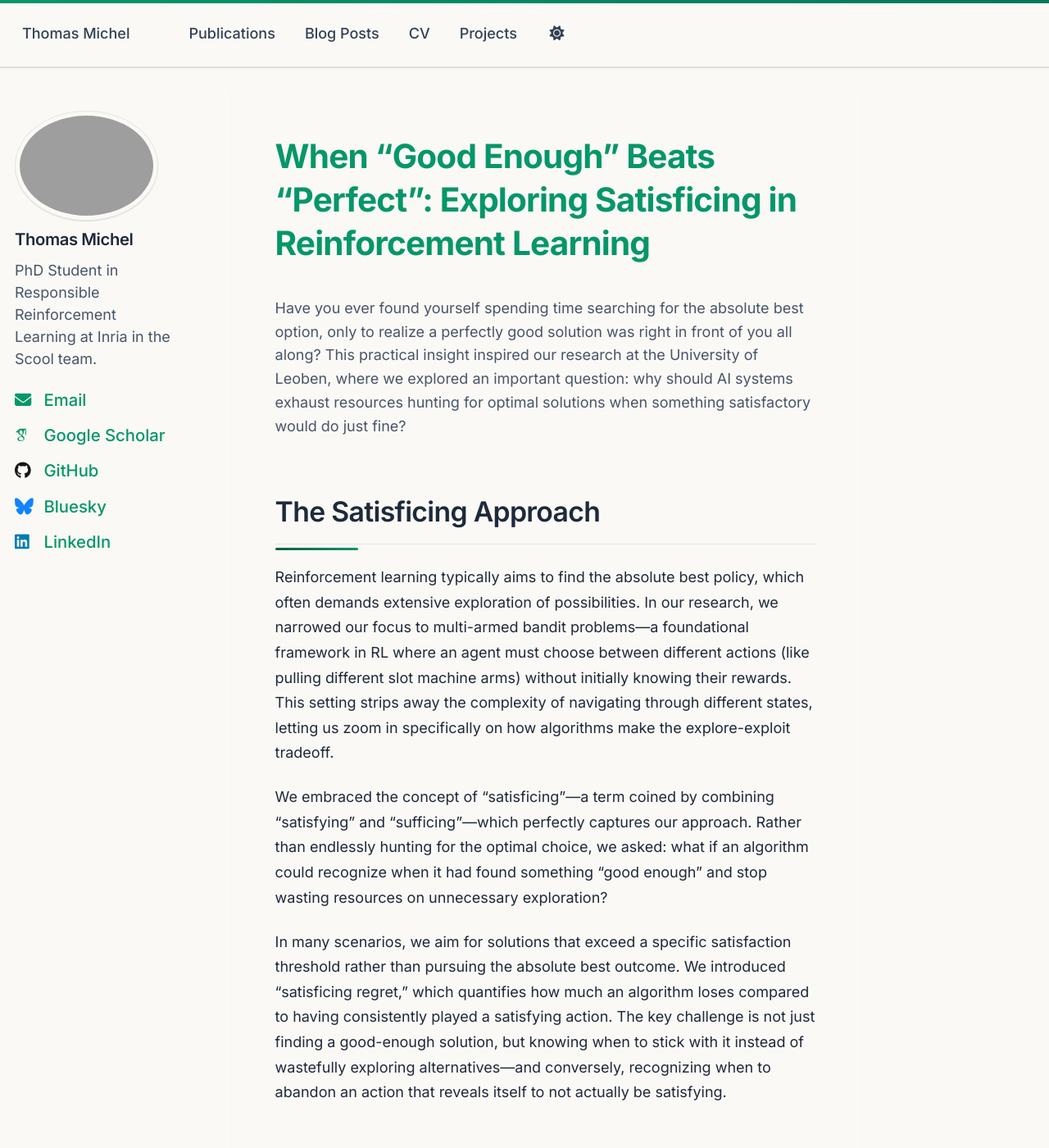
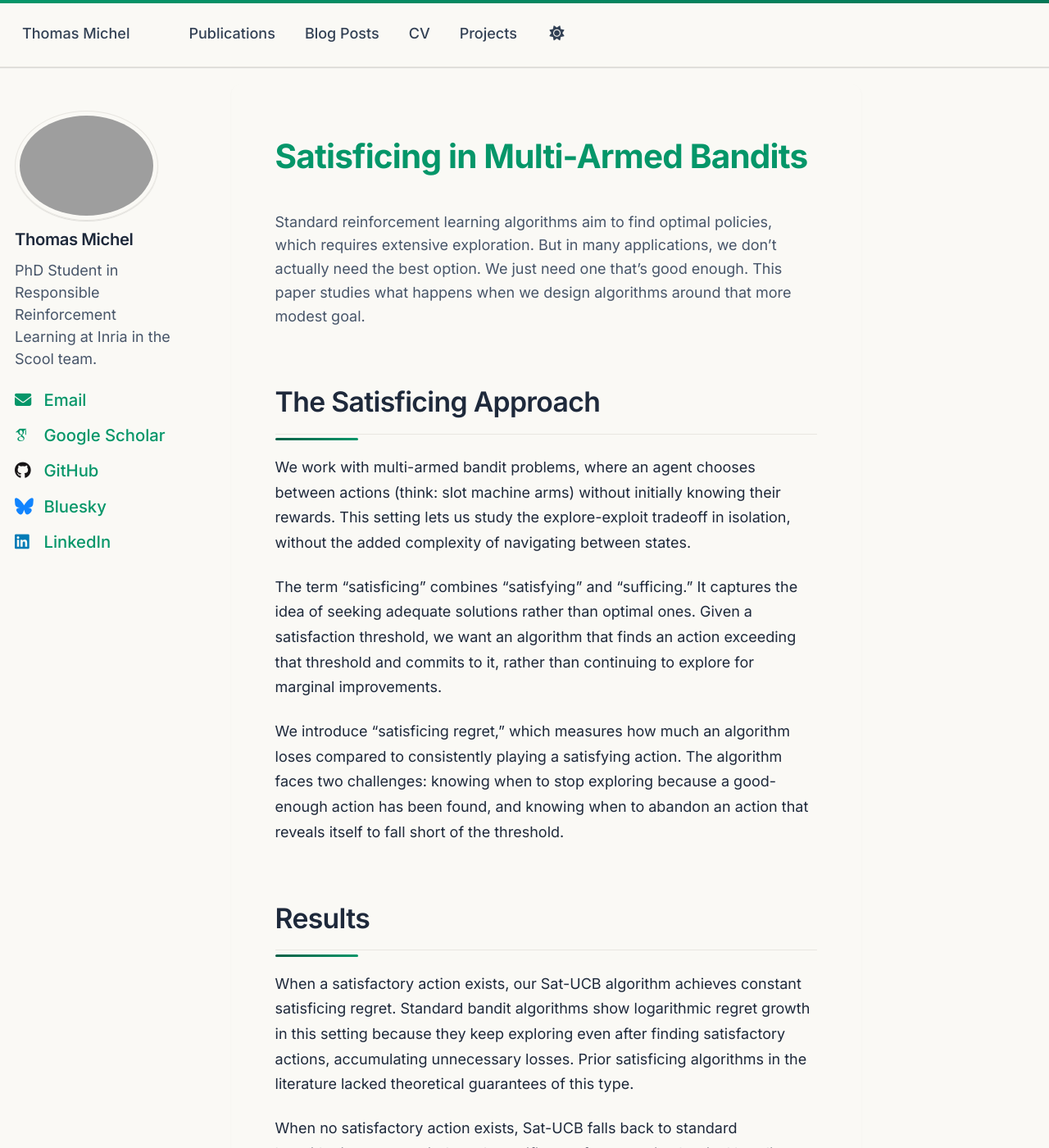
Before and after one commit to Thomick/Thomick.github.io, a Jekyll site: the page built from _publications/regret-bound-for-satisficing.md, in a window 1280 px wide and 1400 px high, scrolled down 285 px. Shown: the whole window at 82% size. Built offline with Jekyll 4.4.1, drawn with Linux system fonts in a browser that asks for light colours; some web fonts are replaced; a script that is not in the unit is left out; some of the changed text lies outside the part shown.

Commit message:
Update paper description

```diff
--- a/_publications/regret-bound-for-satisficing.md
+++ b/_publications/regret-bound-for-satisficing.md
@@ -10,38 +10,32 @@ paperurl: '/files/regret_bounds_for_satisficing.pdf'
 citation: 'Michel, T., Hajiabolhassan, H., & Ortner, R. (2023). &quot;Regret Bounds for Satisficing in Multi-Armed Bandit Problems.&quot; <i>Transactions on Machine Learning Research</i>.'
 ---
 
-# When "Good Enough" Beats "Perfect": Exploring Satisficing in Reinforcement Learning
+# Satisficing in Multi-Armed Bandits
 
-Have you ever found yourself spending time searching for the absolute best option, only to realize a perfectly good solution was right in front of you all along? This practical insight inspired our research at the University of Leoben, where we explored an important question: why should AI systems exhaust resources hunting for optimal solutions when something satisfactory would do just fine?
+Standard reinforcement learning algorithms aim to find optimal policies, which requires extensive exploration. But in many applications, we don't actually need the best option. We just need one that's good enough. This paper studies what happens when we design algorithms around that more modest goal.
 
 ## The Satisficing Approach
 
-Reinforcement learning typically aims to find the absolute best policy, which often demands extensive exploration of possibilities. In our research, we narrowed our focus to multi-armed bandit problems—a foundational framework in RL where an agent must choose between different actions (like pulling different slot machine arms) without initially knowing their rewards. This setting strips away the complexity of navigating through different states, letting us zoom in specifically on how algorithms make the explore-exploit tradeoff.
+We work with multi-armed bandit problems, where an agent chooses between actions (think: slot machine arms) without initially knowing their rewards. This setting lets us study the explore-exploit tradeoff in isolation, without the added complexity of navigating between states.
 
-We embraced the concept of "satisficing"—a term coined by combining "satisfying" and "sufficing"—which perfectly captures our approach. Rather than endlessly hunting for the optimal choice, we asked: what if an algorithm could recognize when it had found something "good enough" and stop wasting resources on unnecessary exploration?
+The term "satisficing" combines "satisfying" and "sufficing." It captures the idea of seeking adequate solutions rather than optimal ones. Given a satisfaction threshold, we want an algorithm that finds an action exceeding that threshold and commits to it, rather than continuing to explore for marginal improvements.
 
-In many scenarios, we aim for solutions that exceed a specific satisfaction threshold rather than pursuing the absolute best outcome. We introduced "satisficing regret," which quantifies how much an algorithm loses compared to having consistently played a satisfying action. The key challenge is not just finding a good-enough solution, but knowing when to stick with it instead of wastefully exploring alternatives—and conversely, recognizing when to abandon an action that reveals itself to not actually be satisfying.
+We introduce "satisficing regret," which measures how much an algorithm loses compared to consistently playing a satisfying action. The algorithm faces two challenges: knowing when to stop exploring because a good-enough action has been found, and knowing when to abandon an action that reveals itself to fall short of the threshold.
 
-## What We Discovered
+## Results
 
-The results were noteworthy:
+When a satisfactory action exists, our Sat-UCB algorithm achieves constant satisficing regret. Standard bandit algorithms show logarithmic regret growth in this setting because they keep exploring even after finding satisfactory actions, accumulating unnecessary losses. Prior satisficing algorithms in the literature lacked theoretical guarantees of this type.
 
-When a satisfactory action exists, our approach achieves constant regret—a significant improvement over traditional methods that typically show logarithmic satisficing regret growth. Note that they were not designed for satisficing. In practical terms, this means our algorithm can find good-enough solutions more efficiently and commit to them appropriately. Our approach also outperforms prior satisficing algorithms in the literature, in addition to providing theoretical guarantees that were not previously available.
+When no satisfactory action exists, Sat-UCB falls back to standard logarithmic regret, so it doesn't sacrifice performance in classical bandit problems.
 
-Our Sat-UCB algorithm proved particularly versatile, delivering:
-- Constant satisficing regret when satisfactory actions exist
-- Standard logarithmic regret in other scenarios, maintaining compatibility with classical approaches
+## Experiments
 
-## Experimental Results
+We validated the theoretical results on synthetic data. Sat-UCB outperformed standard algorithms when satisfactory actions existed and remained competitive otherwise.
 
-We validated our theoretical findings through experiments on synthetic data. Not only did Sat-UCB outperform standard algorithms in satisficing scenarios, but it also remained competitive in classical bandit problems—showing you don't have to sacrifice traditional performance to gain efficiency.
+We also developed Sat-UCB+, a variant that performed better in our experiments. We don't yet have theoretical guarantees for this version, but the empirical results suggest it's worth further study.
 
-We also developed an enhanced version called Sat-UCB+ that showed even better results in our experiments. While we haven't yet developed the theoretical guarantees for this improved version, the empirical performance is promising.
+## What's Next
 
-## Where This Takes Us Next
+The natural extension is to move beyond bandits to full reinforcement learning settings and general Markov decision processes. The satisficing perspective could be useful in applications where timely decisions matter more than squeezing out the last bit of performance.
 
-This work opens doorways to more efficient and practical AI systems. The challenge now lies in extending these satisficing principles to more complex reinforcement learning environments and general Markov decision processes.
-
-Imagine AI systems that know when to stop searching for perfection and deliver timely, good-enough solutions—potentially improving applications from automated decision-making to resource allocation where timeliness matters as much as optimality.
-
-[Explore the technical details in the full paper →]({{ base_path }}/files/regret_bounds_for_satisficing.pdf)
+[Full paper →]({{ base_path }}/files/regret_bounds_for_satisficing.pdf)
```
